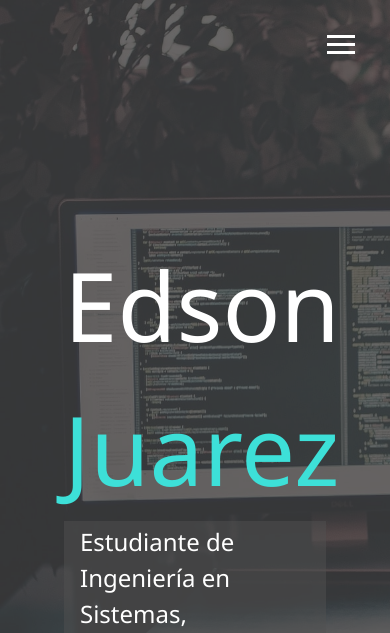
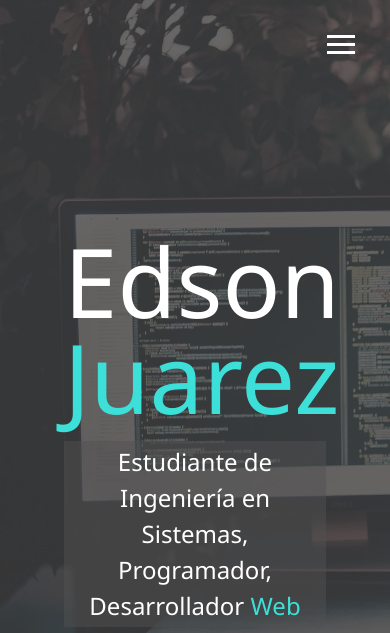
Before and after one commit to EdsonJM/Portfolio, a website: page dist/index.html in a window 390 px wide. Shown: the top 633 px of the page. Drawn offline with Linux system fonts and the light colour scheme.

Commit message:
Added media queries and made menu overlay responsive

```diff
--- a/scss/_config.scss
+++ b/scss/_config.scss
@@ -28,3 +28,28 @@ $background-opacity: 0.8;
     }
   }
 }
+
+// Media Query Mixins
+@mixin mediaSm {
+  @media screen and (max-width: 500px) {
+    @content;
+  }
+}
+
+@mixin mediaMd {
+  @media screen and (max-width: 768px) {
+    @content;
+  }
+}
+
+@mixin mediaLg {
+  @media screen and (min-width: 769px) and (max-width: 1170px) {
+    @content;
+  }
+}
+
+@mixin mediaXL {
+  @media screen and (min-width: 1171px) {
+    @content;
+  }
+}
--- /dev/null
+++ b/scss/_mobile.scss
@@ -0,0 +1,54 @@
+// Widescreens
+@include mediaXL {
+}
+
+// Desktops & Laptops
+@include mediaLg {
+}
+
+// Tablets & Small Laptops
+@include mediaMd {
+  main {
+    align-items: center;
+    text-align: center;
+
+    .lg-heading {
+      line-height: 1;
+      margin-bottom: 1rem;
+    }
+  }
+
+  ul.menu-nav,
+  div.menu-branding {
+    float: none;
+    width: 100%;
+    min-height: 0;
+
+    &.show {
+      transform: translate3d(0, 0, 0);
+    }
+  }
+
+  .menu-nav {
+    height: 75vh;
+    transform: translate3d(-100%, 0, 0);
+    font-size: 24px;
+  }
+
+  .menu-branding {
+    height: 25vh;
+    transform: translate3d(100%, 0, 0);
+
+    .portrait {
+      width: 150px;
+      height: 150px;
+    }
+  }
+}
+
+// Smartphones
+@include mediaSm {
+  main#home h1 {
+    margin-top: 10vh;
+  }
+}
--- a/scss/main.scss
+++ b/scss/main.scss
@@ -1,5 +1,6 @@
 @import "config";
 @import "menu";
+@import "mobile";
 * {
   box-sizing: border-box;
 }
```
Also changed, not shown: dist/css/main.css.
